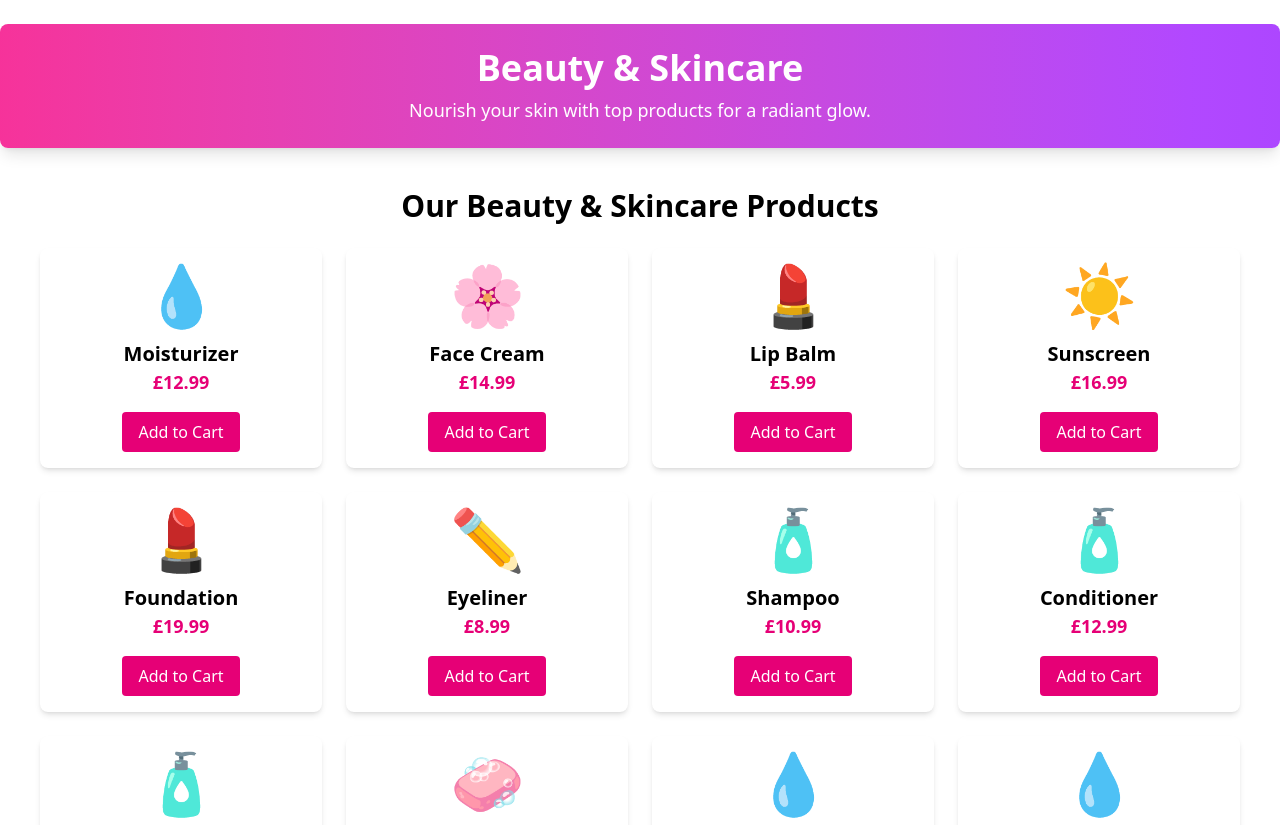
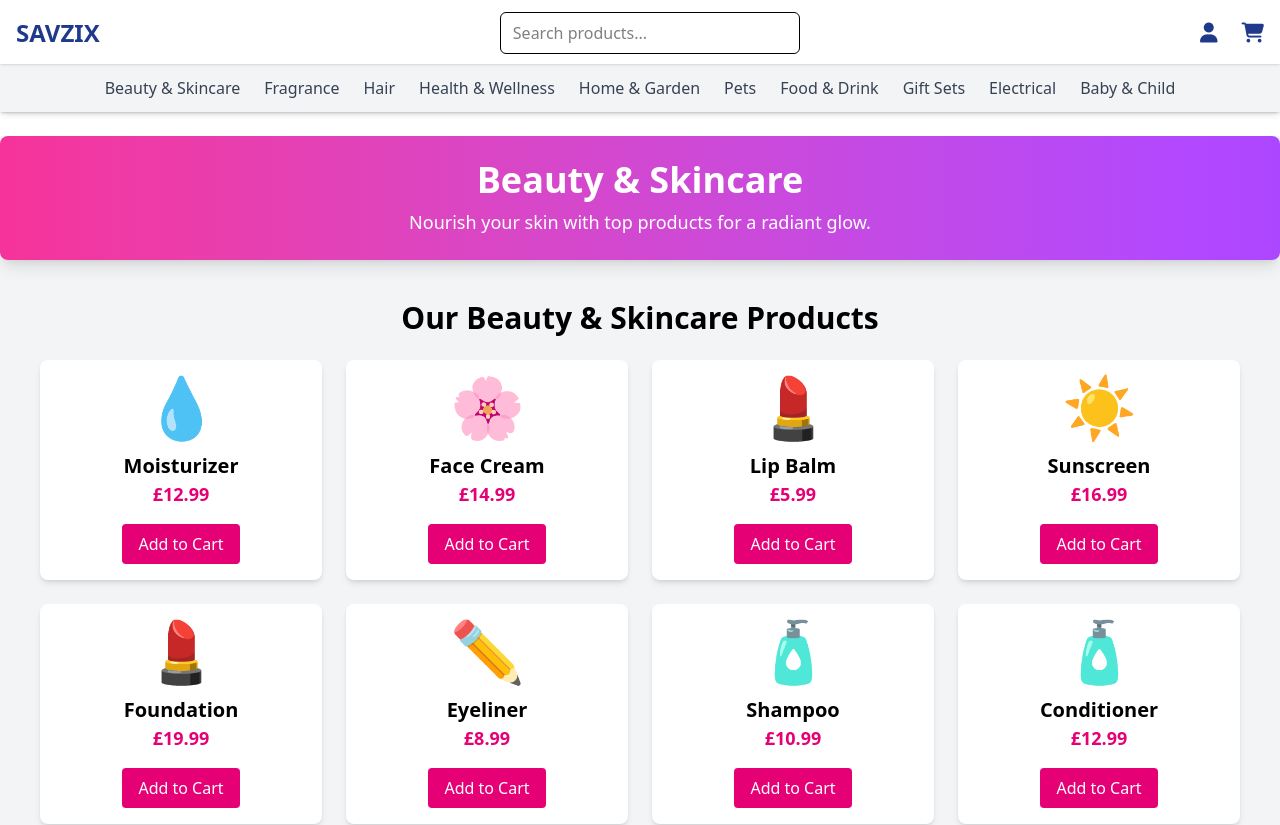
Before and after one commit to 5h3r42/savzix, a React (Vite) app: page /category/beautyandskincare in a window 1280 px wide. Shown: the top 825 px of the page. Built offline with nearby package versions, Linux system fonts and the light colour scheme.

Commit message:
updated savzix logo to homepage

```diff
--- a/src/App.jsx
+++ b/src/App.jsx
@@ -1,10 +1,7 @@
 import { BrowserRouter as Router, Routes, Route } from "react-router-dom";
-
-// Main Pages
+import Header from "./components/Header"; // Combined sticky header
 import Home from "./pages/Home";
 import ProductPage from "./pages/ProductPage";
-
-// Category Pages
 import BeautyAndSkincare from "./pages/BeautyAndSkincare";
 import Fragrance from "./pages/Fragrance";
 import Hair from "./pages/Hair";
@@ -15,8 +12,6 @@ import FoodAndDrink from "./pages/FoodAndDrink";
 import GiftSets from "./pages/GiftSets";
 import Electrical from "./pages/Electrical";
 import BabyAndChild from "./pages/BabyAndChild";
-
-// Informational Pages
 import AboutUs from "./pages/AboutUs";
 import TermsAndConditions from "./pages/TermsAndConditions";
 import PrivacyPolicy from "./pages/PrivacyPolicy";
@@ -28,12 +23,12 @@ import ContactForm from "./pages/ContactForm";
 function App() {
   return (
     <Router>
+      <div className="min-h-screen">
+        <Header /> {/* The combined sticky header */}
+        <main className="bg-gray-100">
           <Routes>
-        {/* Home and Product Routes */}
             <Route path="/" element={<Home />} />
             <Route path="/product/:id" element={<ProductPage />} />
-
-        {/* Category Routes */}
             <Route
               path="/category/beautyandskincare"
               element={<BeautyAndSkincare />}
@@ -51,7 +46,7 @@ function App() {
             <Route path="/category/electrical" element={<Electrical />} />
             <Route path="/category/babyandchild" element={<BabyAndChild />} />
 
-        {/* Informational Pages */}
+            {/* Information Pages */}
             <Route path="/about" element={<AboutUs />} />
             <Route path="/terms" element={<TermsAndConditions />} />
             <Route path="/privacy" element={<PrivacyPolicy />} />
@@ -60,6 +55,8 @@ function App() {
             <Route path="/returns" element={<Returns />} />
             <Route path="/contact" element={<ContactForm />} />
           </Routes>
+        </main>
+      </div>
     </Router>
   );
 }
--- /dev/null
+++ b/src/components/Header.jsx
@@ -0,0 +1,16 @@
+
+import Navbar from "./Navbar";
+import CategoryBar from "./CategoryBar";
+
+const Header = () => {
+  return (
+    <header className="sticky top-0 z-50">
+      <div className="bg-white shadow-md">
+        <Navbar />
+        <CategoryBar />
+      </div>
+    </header>
+  );
+};
+
+export default Header;
--- a/src/components/Navbar.jsx
+++ b/src/components/Navbar.jsx
@@ -1,12 +1,18 @@
-
+import { Link } from "react-router-dom";
 
 const Navbar = () => {
   return (
     <nav className="bg-white shadow sticky top-0 w-full z-20 h-16">
       <div className="max-w-7xl mx-auto px-4 py-3 flex items-center justify-between">
-        <h1 className="text-2xl font-bold" style={{ color: "#1f3a8a" }}>
+        {/* Make SAVZIX logo clickable */}
+        <Link
+          to="/"
+          className="text-2xl font-bold"
+          style={{ color: "#1f3a8a" }}
+        >
           SAVZIX
-        </h1>
+        </Link>
+
         <div className="flex-1 flex justify-center">
           <input
             type="text"
@@ -28,4 +34,3 @@ const Navbar = () => {
 };
 
 export default Navbar;
-``;
--- a/src/pages/Home.jsx
+++ b/src/pages/Home.jsx
@@ -1,18 +1,12 @@
-
-import Navbar from "../components/Navbar";
-import CategoryBar from "../components/CategoryBar";
 import Hero from "../components/Hero";
 import ProductList from "../components/ProductList";
 import FeatureBar from "../components/FeatureBar";
 import Footer from "../components/Footer";
 
-
-
 const Home = () => {
   return (
-    <div >
-      <Navbar />
-      <CategoryBar />
+    <div>
+      {/* Navbar and CategoryBar are already included globally through Header in App.jsx */}
       <Hero />
       <ProductList />
       <FeatureBar />
```
Lines whose indentation alone changed are shown as unchanged.
